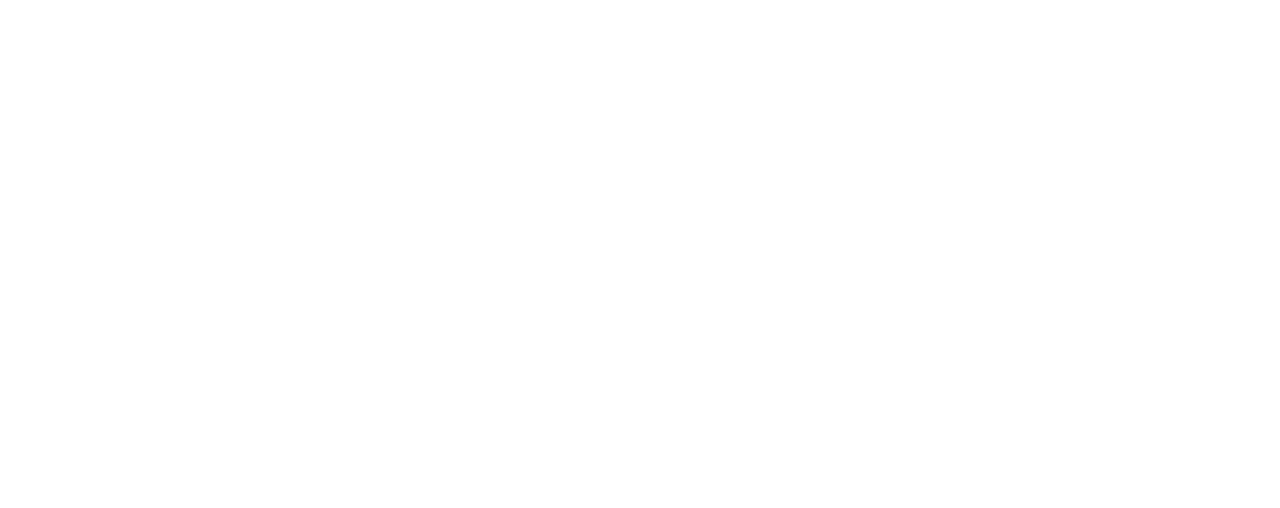
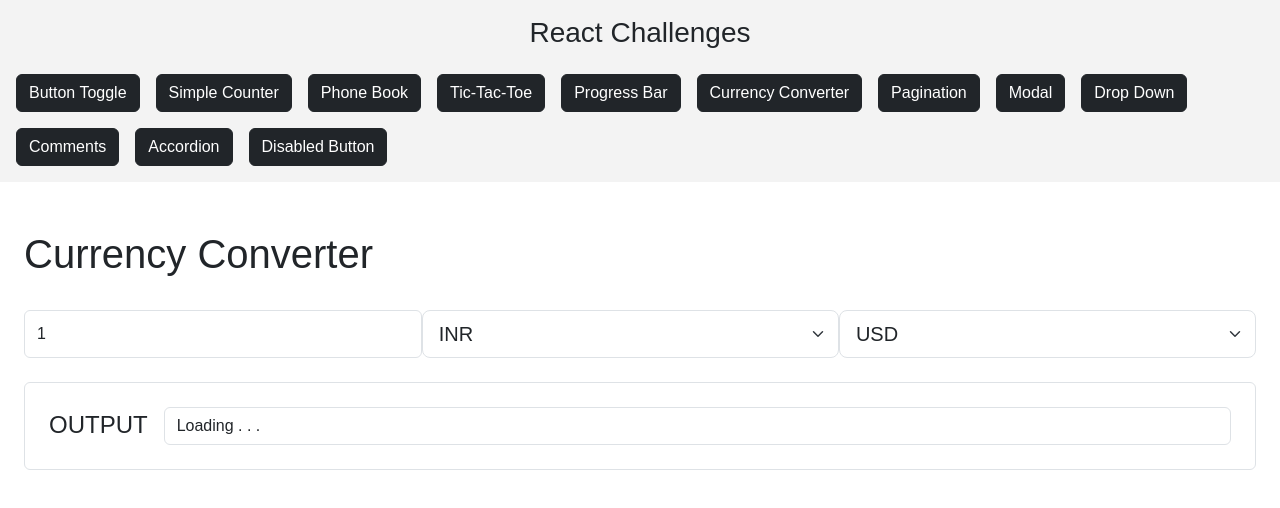
Before and after one commit to prudv13/react-challenges, a React (Vite) app: page /currencyconvert in a window 1280 px wide. Before the commit this address had no page. Shown: the top 508 px of the page. Built offline with nearby package versions, Linux system fonts and the light colour scheme; no server answers.

Commit message:
currency converter

```diff
--- a/package.json
+++ b/package.json
@@ -9,8 +9,10 @@
     "preview": "vite preview"
   },
   "dependencies": {
+    "axios": "^1.5.0",
     "react": "^18.2.0",
     "react-dom": "^18.2.0",
+    "react-query": "^3.39.3",
     "react-router-dom": "^6.15.0"
   },
   "devDependencies": {
--- a/src/App.jsx
+++ b/src/App.jsx
@@ -12,6 +12,7 @@ import DropDown from './challenges/Drop Down/DropDown'
 import Comments from './challenges/Comment Section/Comments'
 import Accordion from './challenges/Accordion/Accordion'
 import DisabledButton from './challenges/Disable Button/DisabledButton'
+import CurrencyConvert from './challenges/Currency Converter/CurrencyConvert'
 
 function App() {
 
@@ -25,6 +26,7 @@ function App() {
           <Route path='phonebook' element={<PhoneBook />} />
           <Route path='tictactoe' element={<TicTacToe />} />
           <Route path='progressbar' element={<ProgressBar />} />
+          <Route path='currencyconvert' element={<CurrencyConvert />} />
           <Route path='pagination' element={<Pagination />} />
           <Route path='modal' element={<Modal />} />
           <Route path='dropdown' element={<DropDown />} />
--- /dev/null
+++ b/src/challenges/Currency Converter/CurrencyConvert.jsx
@@ -0,0 +1,79 @@
+import React, { useEffect, useState } from "react";
+
+// api -->`https://api.frankfurter.app/latest?amount=100&from=EUR&to=USD`
+
+const CurrencyConvert = () => {
+    const [amount, setAmount] = useState(1);
+    const [fromCur, setFromCur] = useState('INR');
+    const [toCur, setToCur] = useState('USD');
+    const [converted, setConverted] = useState("");
+    const [isLoading, setIsLoading] = useState(false);
+
+    useEffect(() => {
+        async function convert() {
+            try {
+                setIsLoading(true);
+                const res = await fetch(`https://api.frankfurter.app/latest?amount=${amount}&from=${fromCur}&to=${toCur}`);
+                const data = await res.json();
+                setConverted(data.rates[toCur]);
+                setIsLoading(false);
+            }
+            catch(error){
+                console.log(error)
+            }
+        }
+        if( fromCur === toCur) return setConverted(amount);
+        convert();
+    }, [amount, toCur, fromCur]);
+
+  return (
+    <div className="d-flex flex-column gap-4">
+        <h1>Currency Converter</h1>
+        <div className="d-flex">
+            <input
+                type="text"
+                className="form-control"
+                placeholder="Enter the amount"
+                value={amount}
+                onChange={e => setAmount(Number(e.target.value))}
+            />
+
+            <select
+                value={fromCur}
+                onChange={e => setFromCur(e.target.value)}
+                class="form-select form-select-lg"
+                aria-label="Large select"
+            >
+                <option value="INR">INR</option>
+                <option value="USD">USD</option>
+                <option value="EUR">EUR</option>
+                <option value="CAD">CAD</option>
+            </select>
+
+            <select
+                value={toCur}
+                onChange={e => setToCur(e.target.value)}
+                class="form-select form-select-lg"
+                aria-label="Large select"
+            >
+                <option value="USD">USD</option>
+                <option value="EUR">EUR</option>
+                <option value="INR">INR</option>
+                <option value="CAD">CAD</option>
+            </select>
+        </div>
+        <div className="form-control d-flex p-4 gap-3">
+            <h4 className="m-auto">OUTPUT</h4>
+            <h6 className="form-control m-auto">
+            {
+                isLoading ?
+                <span>Loading . . .</span> :
+                <span>{converted} {toCur}</span>
+            }
+            </h6>
+        </div>
+    </div>
+  );
+};
+
+export default CurrencyConvert;
--- a/src/components/Home.jsx
+++ b/src/components/Home.jsx
@@ -12,6 +12,7 @@ const Home = () => {
                 <Link to="phonebook"><button className='btn btn-dark'>Phone Book</button></Link>
                 <Link to="tictactoe"><button className='btn btn-dark'>Tic-Tac-Toe</button></Link>
                 <Link to="progressbar"><button className='btn btn-dark'>Progress Bar</button></Link>
+                <Link to="currencyconvert"><button className='btn btn-dark'>Currency Converter</button></Link>
                 <Link to="pagination"><button className='btn btn-dark'>Pagination</button></Link>
                 <Link to="modal"><button className='btn btn-dark'>Modal</button></Link>
                 <Link to="dropdown"><button className='btn btn-dark'>Drop Down</button></Link>
```
Also changed, not shown: 1 other file (tests, documents, lock files or other folders).
